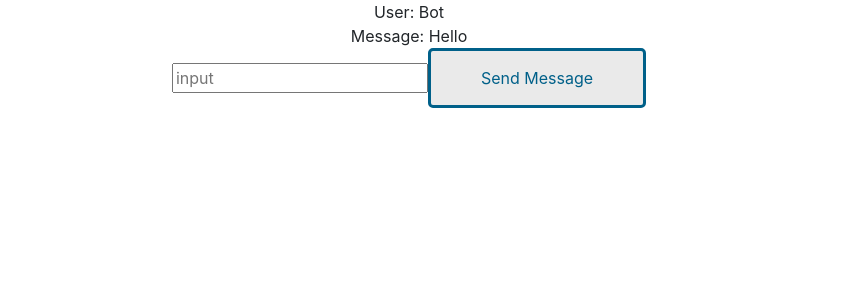
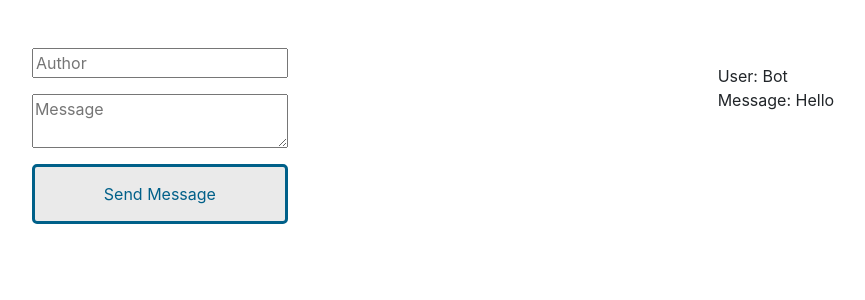
Before and after one commit to bogdanq/gb-react-4, a React (Create React App) app: page / in a window 1280 px wide. Shown: the top 300 px of the page, without its empty margins (231-1096 px from the left). Built offline with nearby package versions, Linux system fonts and the light colour scheme.

Commit message:
Homework L-2

```diff
--- a/src/components/App.js
+++ b/src/components/App.js
@@ -1,10 +1,6 @@
 import React, {
     useState,
-    useMemo,
-    useCallback,
     useEffect,
-    useLayoutEffect,
-    useRef,
   } from "react";
 
 import "../styles/App.css";
@@ -17,44 +13,52 @@ export default function App() {
         }
         ]);
 
-    const [inputValue, setInputValue] = useState("");
+    const [inputValueAuthor, setInputValueAuthor] = useState("");
+    const [textareaValueMessage, setTextareaValueMessage] = useState("");
 
 
+    function sendMessage() {
+        setMessageList([...messageList,
+            {author: inputValueAuthor, message: textareaValueMessage},
+            {author: "bot", message: "Hello, " + inputValueAuthor}])
+    }
+
+    useEffect(() => {
+
+        setInputValueAuthor("")
+        setTextareaValueMessage("")
+
+    }, [messageList])
+
     return (
-        <>
-            {
-                messageList.map((message) =>
-                <>
-                    <div>User: {message.author}</div>
-                    <div>Message: {message.message}</div>
-                </>)
+        <div className="d-flex ml-5 mt-5 justify-content-around">
+            <div className="d-flex flex-column mx-5">
+                <input
+                    placeholder="Author"
+                    value={inputValueAuthor}
+                    onChange={(e) => setInputValueAuthor(e.target.value)}
+                ></input>
+                <textarea className="my-3"
+                    placeholder="Message"
+                    value={textareaValueMessage}
+                    onChange={(e) => setTextareaValueMessage(e.target.value)}
+                ></textarea>
 
-            }
-            <input
-                placeholder="input"
-                value={inputValue}
-                onChange={(e) => setInputValue(e.target.value)}
-            ></input>
+                <button className="sendMessageBtn w-100" onClick={sendMessage}>
+                    Send Message
+                </button>
+            </div>
 
-            <button className="sendMessageBtn" onClick={() => console.log()}>
-                Send Message
-          </button>
-        </>
+            <div className="d-flex flex-column align-items-center mx-5">
+                {
+                    messageList.map((message) =>
+                        <div className="d-flex flex-column mt-3 text-left">
+                            <div>User: {message.author}</div>
+                            <div>Message: {message.message}</div>
+                        </div>
+                    )
+                }
+            </div>
+        </div>
     );
 }
-
-{/* <button className="sendMessageBtn" onClick={() => {
-    setMessageList((state) => ({...state, message: "vast"}))
-}}>
-    Send Message
-</button> */}
-
-  //     {
-    //         author: "Kenny",
-    //         message: "(muffled) Gohthe!"
-    //     },
-    //     {
-    //         author: "Cartman",
-    //         message: "Screw You Guys, I'm Going Home!"
-    //     }
-// setMessageList((prevmessageList) => prevmessageList);
--- a/src/components/Message.js
+++ /dev/null
@@ -1,5 +0,0 @@
-// function Message({message}) {
-//     return message;
-//   }
-
-//   export default Message;
```
Also changed, not shown: src/index.css (line endings or trailing spaces).
